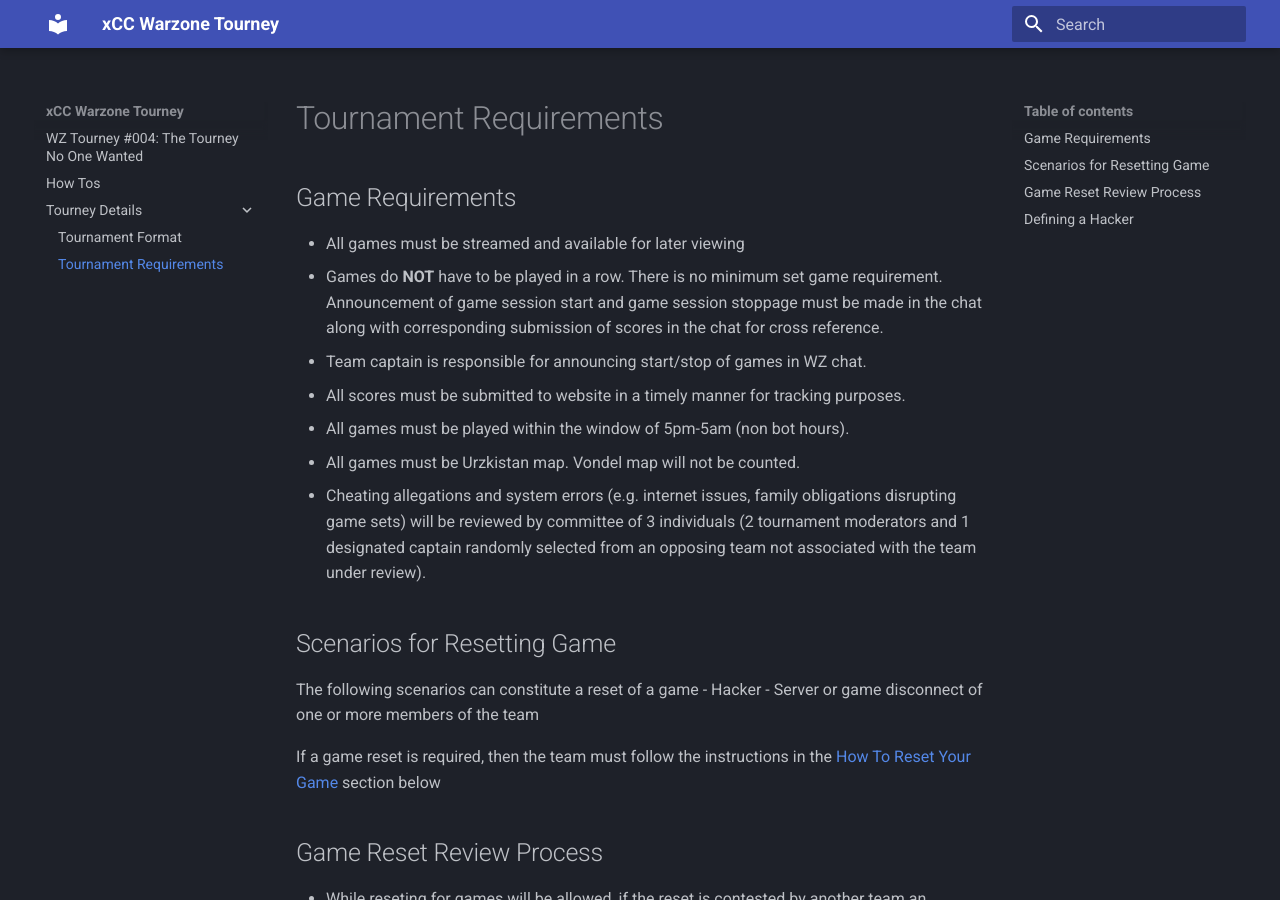
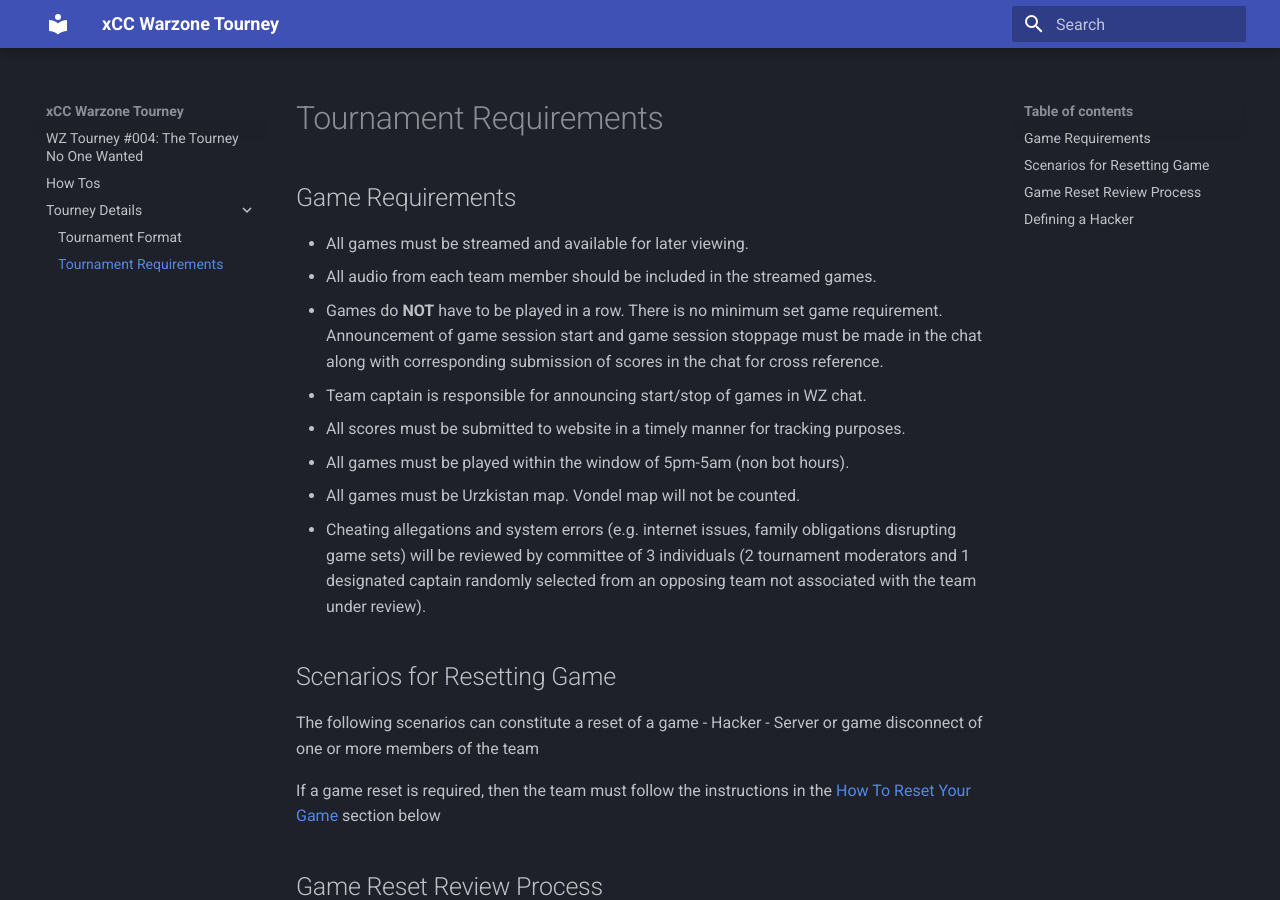
Before and after one commit to WZTourney/wztourney.github.io, an MkDocs documentation site: the page built from docs/Tourney Details/requirements.md, in a window 1280 px wide and 900 px high. Built offline with MkDocs 1.6.1 and Material for MkDocs 9.7.7, drawn with Linux system fonts in a browser that asks for light colours.

Commit message:
Update requirements.md

```diff
--- a/docs/Tourney Details/requirements.md
+++ b/docs/Tourney Details/requirements.md
@@ -2,7 +2,8 @@
 
 ## Game Requirements
 
-- All games must be streamed and available for later viewing
+- All games must be streamed and available for later viewing.
+- All audio from each team member should be included in the streamed games.
 - Games do **NOT** have to be played in a row. There is no minimum set game requirement. Announcement of game session start and game session stoppage must be made in the chat along with corresponding submission of scores in the chat for cross reference.
 - Team captain is responsible for announcing start/stop of games in WZ chat.
 - All scores must be submitted to website in a timely manner for tracking purposes.
```
